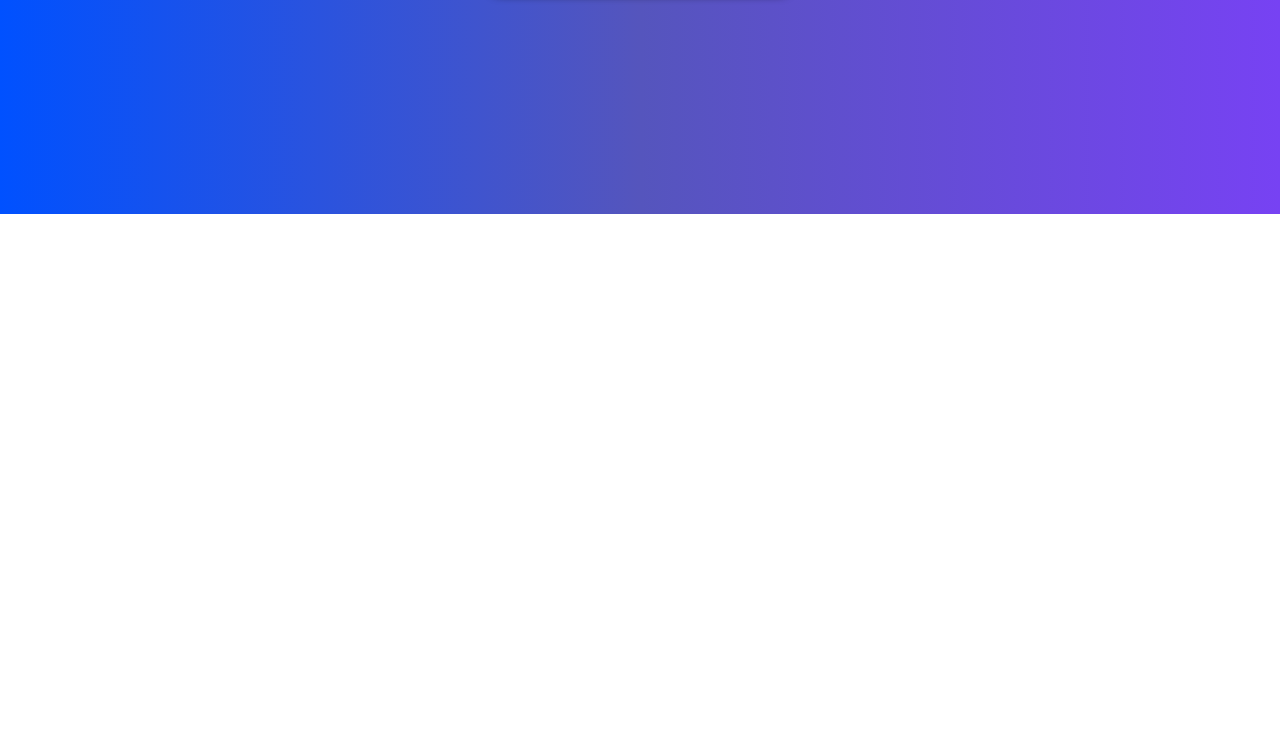
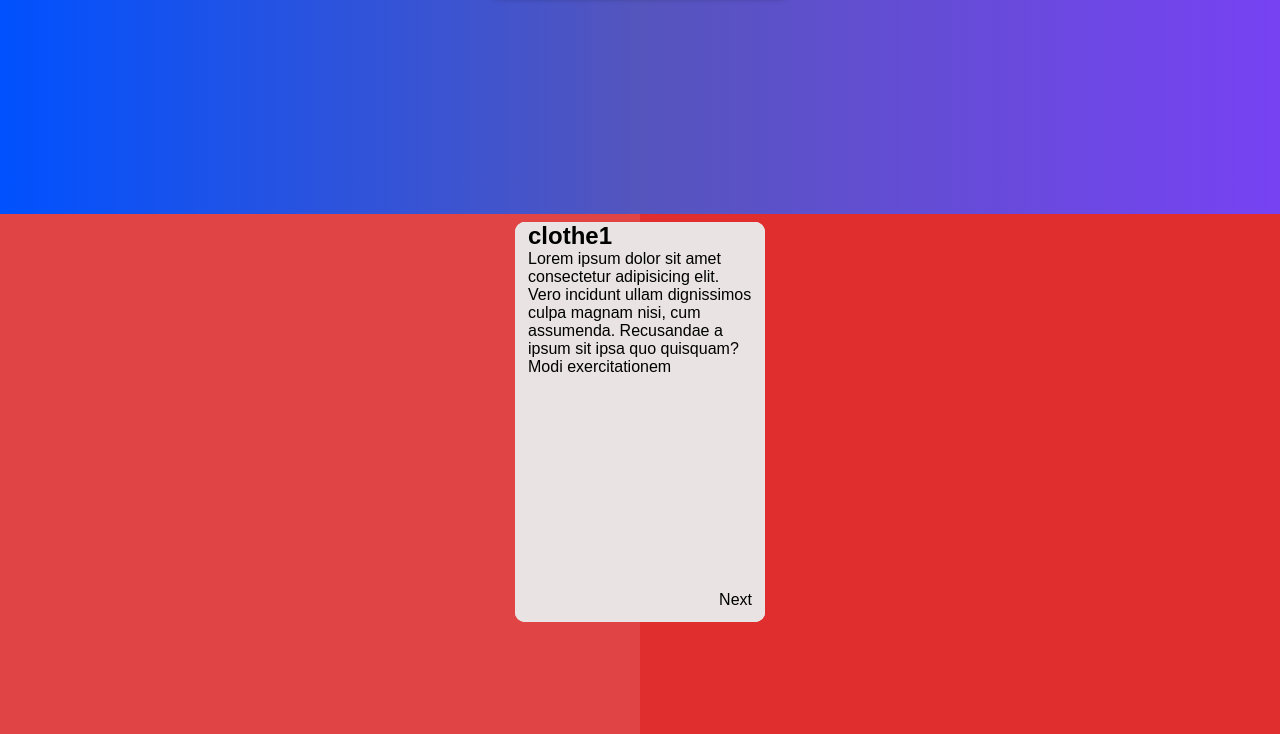
Before and after one commit to Hydr0bius/Flipcard, a plain HTML site: page index.html in a window 1280 px wide. Shown: the part 586-1320 px from the top of the page. Before the commit the page ends 800 px from the top, so only its background shows below. Drawn offline with Linux system fonts and the light colour scheme.

Commit message:
:memo: :lipstick: flipTwo

```diff
--- a/index.html
+++ b/index.html
@@ -27,6 +27,55 @@
                 </div>
             </div>
         </section>
+        <section class="flipTwo">
+            <div class="book">
+                <input type="checkbox" id="c1">
+                <input type="checkbox" id="c2">
+                <input type="checkbox" id="c3">
+                <!-- <div id="cover"><img src="./img/pc2.jpg" alt="clothe"></div> -->
+                <div class="flip-book">
+                    <div class="flip" id="p1">
+                        <div class="backTwo">
+                            <img src="./img/pc6.jpg" alt="c1">
+                            <label class="back-btn" for="c1">Back</label>
+                        </div>
+                        <div class="frontTwo">
+                            <h2>clothe1</h2>
+                            <p>
+                                Lorem ipsum dolor sit amet consectetur adipisicing elit. Vero incidunt ullam dignissimos culpa magnam nisi, cum assumenda. Recusandae a ipsum sit ipsa quo quisquam? Modi exercitationem
+                            </p>
+                            <label class="next-btn" for="c1">Next</label>
+                        </div>
+                    </div>
+                    <div class="flip" id="p2">
+                        <div class="backTwo">
+                            <img src="./img/pc2.jpg" alt="c2">
+                            <label class="back-btn" for="c2">Back</label>
+                        </div>
+                        <div class="frontTwo">
+                            <h2>clothe2</h2>
+                            <p>
+                                Lorem ipsum dolor sit amet consectetur adipisicing elit. Vero incidunt ullam dignissimos culpa magnam nisi, cum assumenda. Recusandae a ipsum sit ipsa quo quisquam? Modi exercitationem
+                            </p>
+                            <label class="next-btn" for="c2">Next</label>
+                        </div>
+                    </div>
+                    <div class="flip" id="p3">
+                        <div class="backTwo">
+                            <img src="./img/pc6.jpg" alt="c3">
+                            <label class="back-btn" for="c3">Back</label>
+                        </div>
+                        <div class="frontTwo">
+                            <h2>clothe3</h2>
+                            <p>
+                                Lorem ipsum dolor sit amet consectetur adipisicing elit. Vero incidunt ullam dignissimos culpa magnam nisi, cum assumenda. Recusandae a ipsum sit ipsa quo quisquam? Modi exercitationem
+                            </p>
+                            <label class="next-btn" for="c3">Next</label>
+                        </div>
+                    </div>
+                </div>
+            </div>
+        </section>
     </main>
 </body>
 </html>
--- a/style.css
+++ b/style.css
@@ -75,3 +75,109 @@
 .card:hover .back{
     transform: perspective(600px) rotateY(360deg);
 }
+/* flipTwo-------------------------------------------------- */
+.flipTwo{
+    width: 100%;
+    height: 65vh;
+    background: linear-gradient(90deg, #e04444 50%, #e02d2d 50%);
+}
+.flipTwo input{
+    display: none;
+}
+.flipTwo img{
+    width: 100%;
+    height: 100%;
+}
+.book{
+    display: flex;
+    padding-top: .5rem;
+    justify-content: center;
+}
+#cover{
+    width: 250px;
+    height: 400px;
+    /* border: 1px solid red; */
+}
+.flip-book{
+    width: 250px;
+    height: 400px;
+    position: relative;
+    perspective: 1500px;
+    /* border: 1px solid red; */
+}
+.flip{
+    width: 100%;
+    height: 100%;
+    position: absolute;
+    top: 0;
+    left: 0;
+    transform-origin: left;
+    transform-style: preserve-3d;
+    transform: rotateY(0deg);
+    color: #000;
+}
+.frontTwo{
+    position: absolute;
+    width: 100%;
+    height: 100%;
+    top: 0;
+    left: 0;
+    border-radius: 10px;
+    background-color: #e9e3e3;
+    box-sizing: border-box;
+    padding: 0 13px;
+    box-shadow: inset 20px 0 50px rgba(0,0,0,0.5)
+                        0 2px 5px rgba( 255, 255, 255, 0.5 );
+}
+.backTwo{
+    position: absolute;
+    width: 100%;
+    height: 100%;
+    top: 0;
+    left: 0;
+    z-index: 99;
+    transform: rotateY(180deg);
+    backface-visibility: hidden;
+    background-color: #000;
+}
+.next-btn{
+    position: absolute;
+    bottom: 13px;
+    right: 13px;
+    cursor: pointer;
+    color: #000;
+}
+.back-btn{
+    position: absolute;
+    bottom: 13px;
+    right: 13px;
+    cursor: pointer;
+    color: #000;
+}
+#p1{
+    z-index: 3;
+    transition: 2s ease;
+}
+#p2{
+    z-index: 2;
+    transition: 2s ease;
+}
+#p3{
+    z-index: 1;
+    transition: 2s ease;
+}
+#c1:checked ~ .flip-book #p1{
+    transform: rotateY(-180deg);
+    z-index: 1;
+    transition: 2s ease;
+}
+#c2:checked ~ .flip-book #p2{
+    transform: rotateY(-180deg);
+    z-index: 2;
+    transition: 2s ease;
+}
+#c3:checked ~ .flip-book #p3{
+    transform: rotateY(-180deg);
+    z-index: 3;
+    transition: 2s ease;
+}
```
